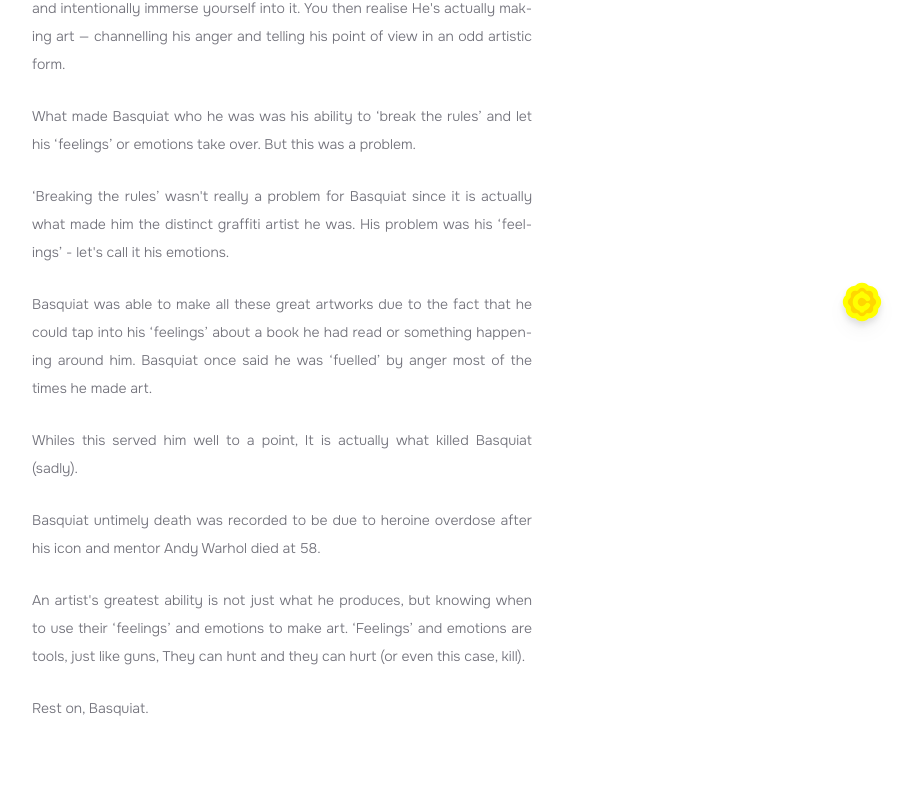
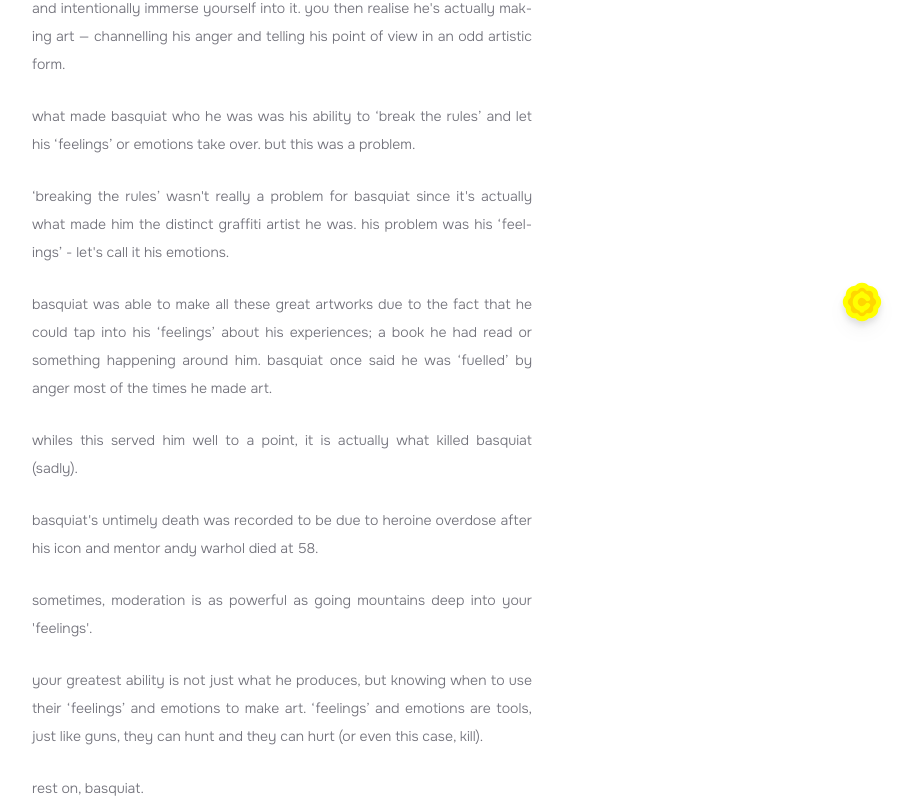
Before and after one commit to holaliamewu/portfolio-react, a React (Vite) app: page /jean-michel-basquiat in a window 1280 px wide. Shown: the part 438-1240 px from the top of the page, without its empty margins (358-1271 px from the left). Before the commit the page ends 1160 px from the top, so only its background shows below. Built offline with nearby package versions, Linux system fonts and the light colour scheme.

Commit message:
quick edits 1.1

```diff
--- a/src/pages/t-04.jsx
+++ b/src/pages/t-04.jsx
@@ -12,7 +12,7 @@ return (
             className='flex gap-1 items-center font-[700] text-zinc-800 text-lg text-left mt-[100px]'
             >jean-michel basquiat</h1>
             <div className='flex flex-col gap-6 text-sm leading-[1.8] md:leading-[2] mt-4 md:mt-6  font-light
-            leading-[1.5] text-justify hyphens-auto'
+            leading-[1.5] text-justify hyphens-auto lowercase'
             >
                 <p>
                     I just finished watching some documentaries on Jean-Michel Basquiat and just like everyone else who encounters him, I don&apos;t know how or what to feel.
@@ -27,19 +27,22 @@ return (
                     What made Basquiat who he was was his ability to ‘break the rules’  and let his ‘feelings’ or emotions take over. But this was a problem.
                 </p>
                 <p>
-                    ‘Breaking the rules’ wasn&apos;t really a problem for Basquiat since it is actually what made him the distinct graffiti artist he was. His problem was his ‘feelings’ - let&apos;s call it his emotions.
+                    ‘Breaking the rules’ wasn&apos;t really a problem for Basquiat since it&apos;s actually what made him the distinct graffiti artist he was. His problem was his ‘feelings’ - let&apos;s call it his emotions.
                 </p>
                 <p>
-                    Basquiat was able to make all these great artworks due to the fact that he could tap into his ‘feelings’ about a book he had read or something happening around him. Basquiat once said he was ‘fuelled’ by anger most of the times he made art.
+                    Basquiat was able to make all these great artworks due to the fact that he could tap into his ‘feelings’ about his experiences; a book he had read or something happening around him. Basquiat once said he was ‘fuelled’ by anger most of the times he made art.
                 </p>
                 <p>
                     Whiles this served him well to a point, It is actually what killed Basquiat (sadly).
                 </p>
                 <p>
-                    Basquiat untimely death was recorded to be due to heroine overdose after his icon and mentor Andy Warhol died at 58.
+                    Basquiat&apos;s untimely death was recorded to be due to heroine overdose after his icon and mentor Andy Warhol died at 58.
                 </p>
                 <p>
-                    An artist&apos;s greatest ability is not just what he produces, but knowing when to use their ‘feelings’ and emotions to make art. ‘Feelings’ and emotions are tools, just like guns, They can hunt and they can hurt (or even this case, kill).
+                    Sometimes, moderation is as powerful as going mountains deep into your 'feelings'.
+                </p>
+                <p>
+                    Your greatest ability is not just what he produces, but knowing when to use their ‘feelings’ and emotions to make art. ‘Feelings’ and emotions are tools, just like guns, They can hunt and they can hurt (or even this case, kill).
                 </p>
                 <p>
                     Rest on, Basquiat.
```
